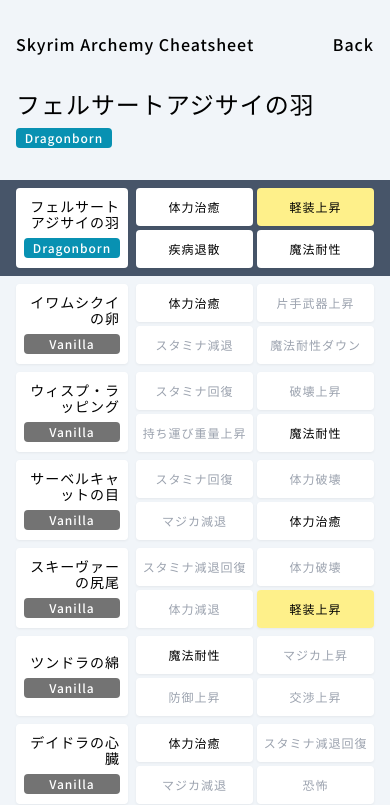
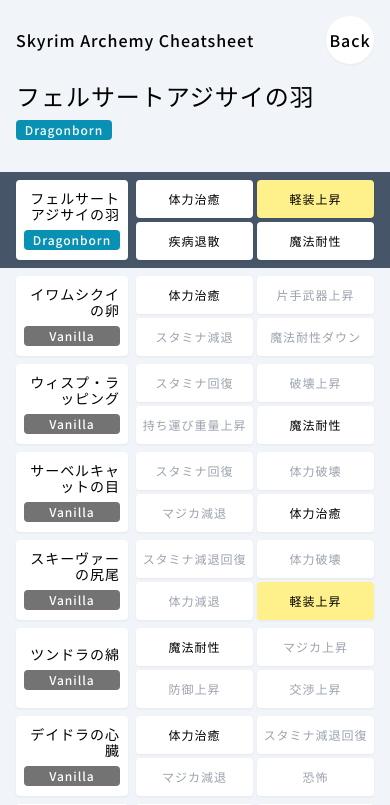
Before and after one commit to ykob/skyrim-alchemy-cheatsheet, a React (Vite) app: page /material/106 in a window 390 px wide. Shown: the top 805 px of the page. Built offline with nearby package versions, Linux system fonts and the light colour scheme.

Commit message:
added styles for BackButton on GlobalHeader.

```diff
--- a/src/App.tsx
+++ b/src/App.tsx
@@ -3,7 +3,7 @@
 
 function App() {
   return (
-    <div className="pt-8 pb-16 bg-slate-100">
+    <div className="pt-4 pb-16 bg-slate-100 lg:pt-8">
       <GlobalHeader />
       <Outlet />
     </div>
--- a/src/components/features/global-header/BackButton.tsx
+++ b/src/components/features/global-header/BackButton.tsx
@@ -1,4 +1,5 @@
 import { Link, useLocation } from 'react-router-dom'
+import { BoxButton } from '../../ui-parts'
 
 export const BackButton = function () {
   const location = useLocation()
@@ -6,8 +7,10 @@
   if (location.pathname !== '/') {
     return (
       <Link to="/">
-        <button>Back</button>
+        <BoxButton className='w-12 h-12 grid place-content-center' circle>Back</BoxButton>
       </Link>
     )
+  } else {
+    return null
   }
 }
--- a/src/components/features/global-header/index.tsx
+++ b/src/components/features/global-header/index.tsx
@@ -2,7 +2,7 @@
 
 export const GlobalHeader = function () {
   return (
-    <div className="flex justify-between mb-8 px-4 lg:px-8">
+    <div className="flex justify-between items-center h-12 mb-4 px-4 lg:mb-8 lg:px-8">
       <h1 className="md:text-lg lg:text-xl">Skyrim Archemy Cheatsheet</h1>
       <BackButton />
     </div>
--- a/src/components/ui-parts/BoxButton.tsx
+++ b/src/components/ui-parts/BoxButton.tsx
@@ -3,13 +3,14 @@
 type Props = {
   children: ReactNode
   className?: string
+  circle?: boolean
 }
 
-export const BoxButton = function (props: Props) {
+export const BoxButton = function ({ circle = false, ...props }: Props) {
   const className = [
     props.className,
     'cursor-pointer',
-    'rounded',
+    circle ? 'rounded-full' : 'rounded',
     'bg-white',
     'drop-shadow-sm',
     'transition-colors',
```
